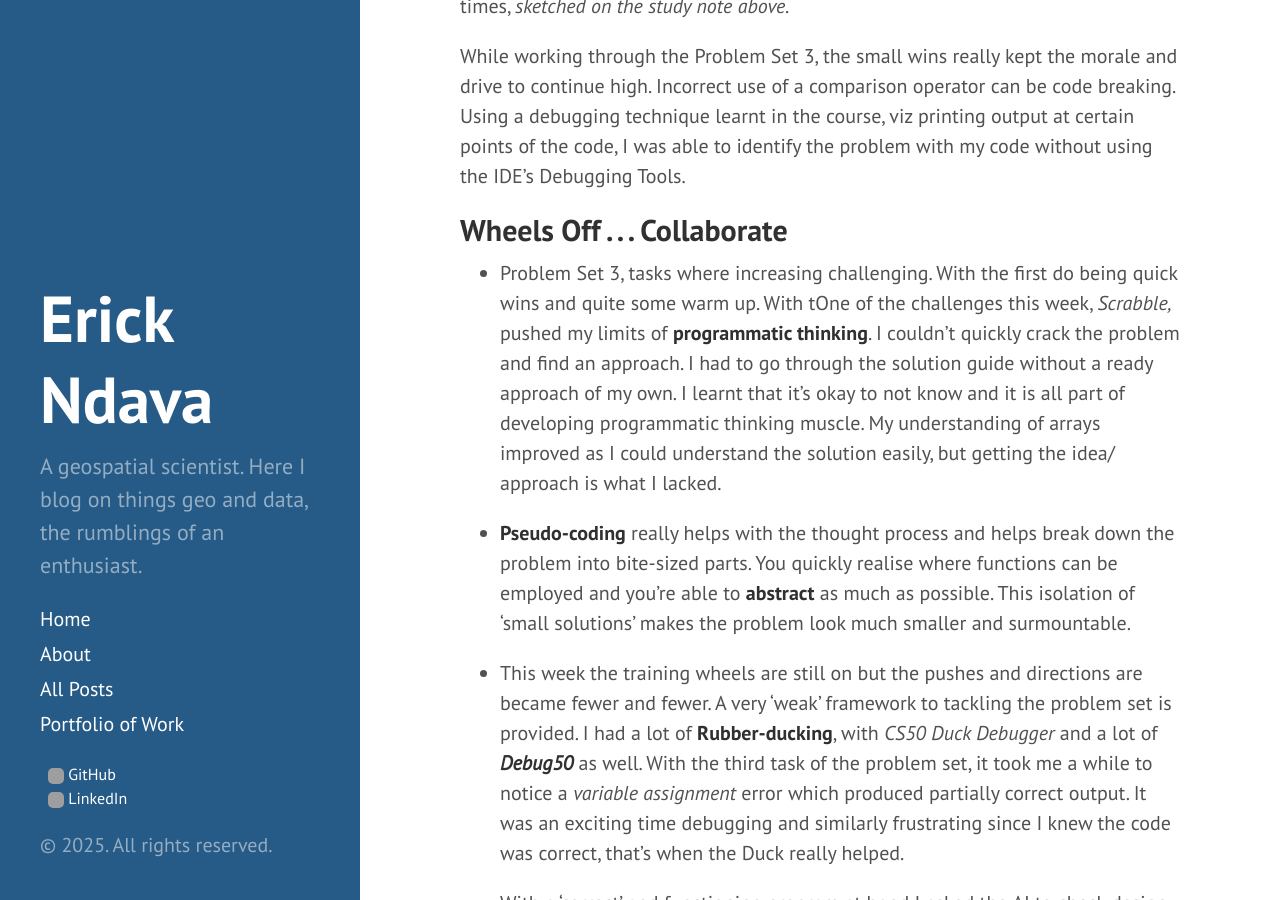
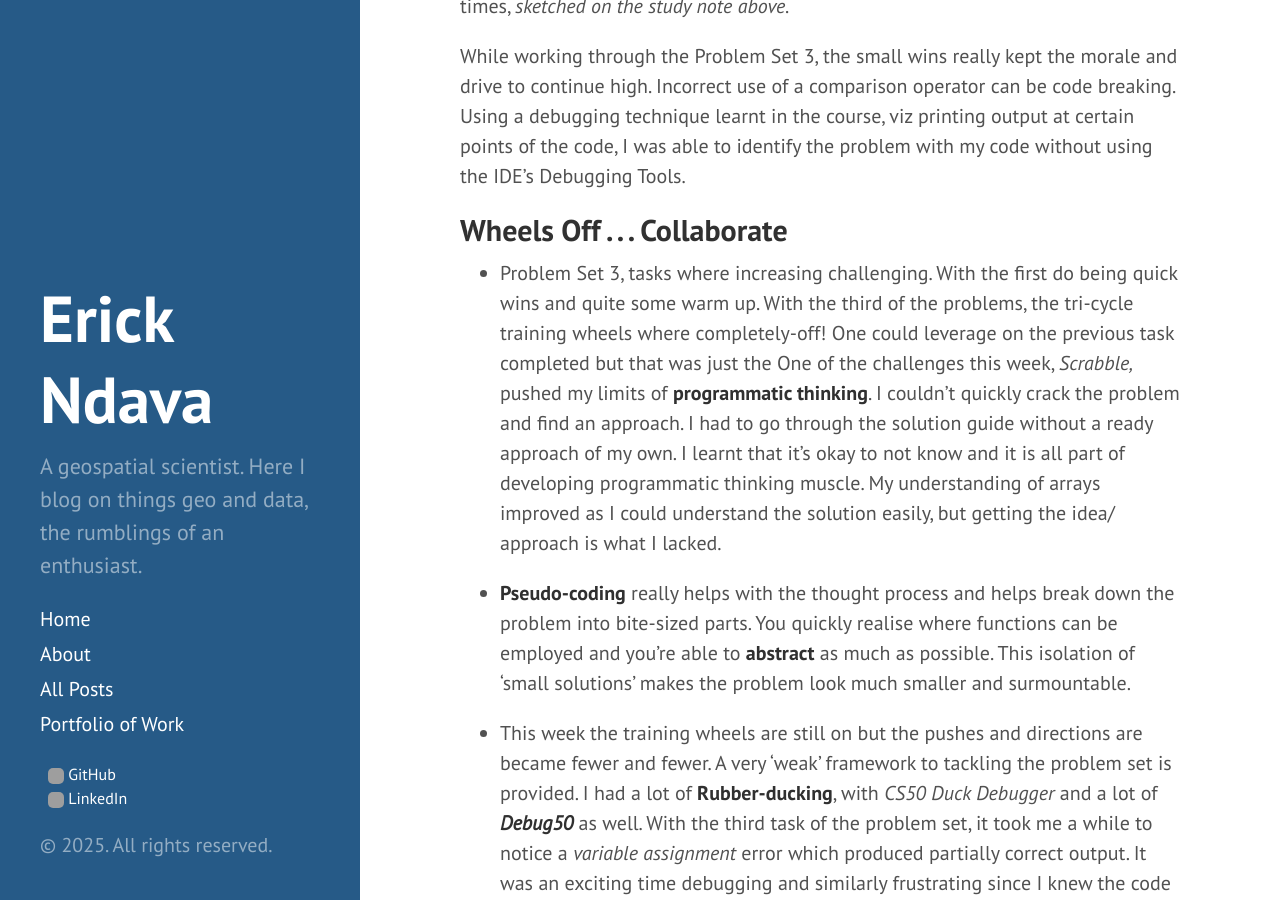
Before and after one commit to erickndava/erickndava.github.io, a Jekyll site: the page built from _posts/2025-07-16-Week-3-Surviving-Algorithms-and-Running-Elections.md, in a window 1280 px wide and 900 px high, scrolled down 970 px. Built offline with Jekyll 4.4.1, drawn with Linux system fonts in a browser that asks for light colours; grey boxes are pictures that could not be loaded.

Commit message:
_posts/2025-07-16-Week-3-Surviving-Algorithms-and-Running-Elections.md updated from https://stackedit.io/

```diff
--- a/_posts/2025-07-16-Week-3-Surviving-Algorithms-and-Running-Elections.md
+++ b/_posts/2025-07-16-Week-3-Surviving-Algorithms-and-Running-Elections.md
@@ -24,7 +24,7 @@ While working through the Problem Set 3, the small wins really kept the morale a
 
 ## Wheels Off . . . Collaborate
 
-- Problem Set 3, tasks where increasing challenging. With the first do being quick wins and quite some warm up. With tOne of the challenges this week, *Scrabble,* pushed my limits of **programmatic thinking**. I couldn't quickly crack the problem and find an approach. I had to go through the solution guide without a ready approach of my own. I learnt that it's okay to not know and it is all part of developing programmatic thinking muscle. My understanding of arrays improved as I could understand the solution easily, but getting the idea/ approach is what I lacked.
+- Problem Set 3, tasks where increasing challenging. With the first do being quick wins and quite some warm up. With the third of the problems, the tri-cycle training wheels where completely-off! One could leverage on the previous task completed but that was just the One of the challenges this week, *Scrabble,* pushed my limits of **programmatic thinking**. I couldn't quickly crack the problem and find an approach. I had to go through the solution guide without a ready approach of my own. I learnt that it's okay to not know and it is all part of developing programmatic thinking muscle. My understanding of arrays improved as I could understand the solution easily, but getting the idea/ approach is what I lacked.
 
 - **Pseudo-coding** really helps with the thought process and helps break down the problem into bite-sized parts. You quickly realise where functions can be employed and you're able to **abstract** as much as possible. This isolation of 'small solutions' makes the problem look much smaller and surmountable.
 
```
Also changed, not shown: other parts of _posts/2025-07-16-Week-3-Surviving-Algorithms-and-Running-Elections.md (+1 -1 lines).
